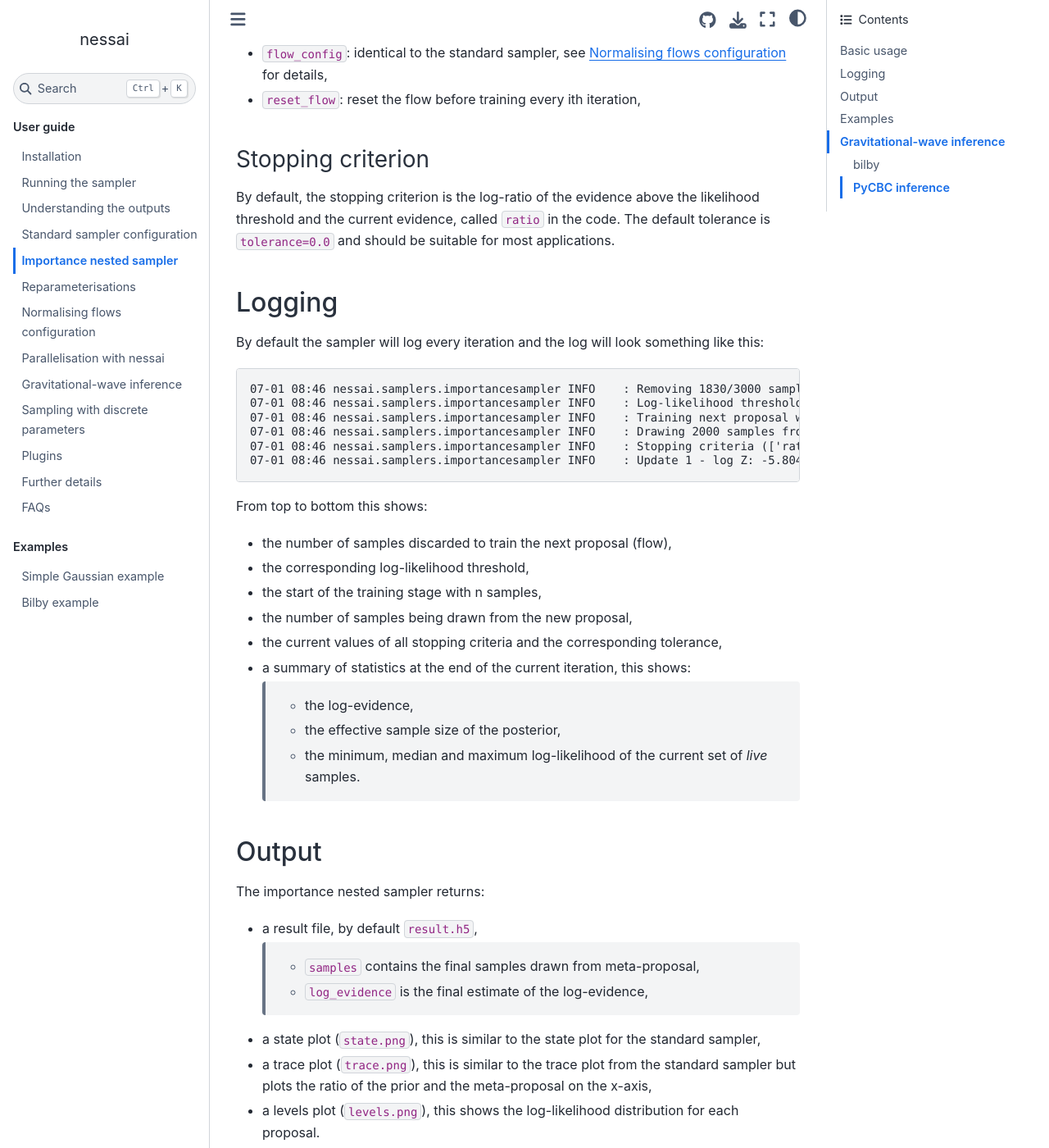
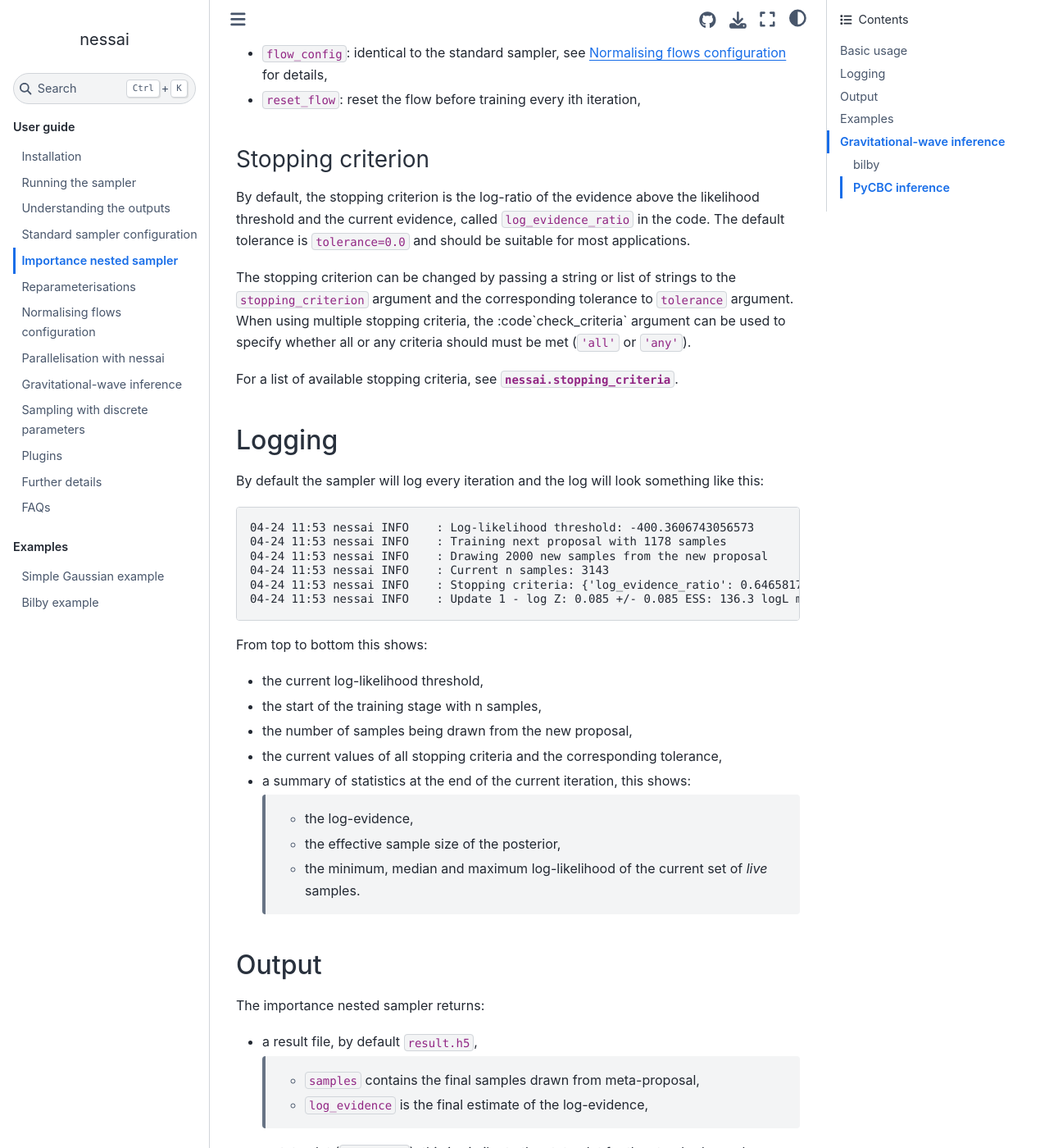
Before and after one commit to mj-will/nessai, a Sphinx documentation site: the page built from docs/importance-nested-sampling.rst, in a window 1280 px wide and 1400 px high, scrolled down 1209 px. Shown: the whole window at 82% size. Built offline with Sphinx 7.4.7 and the Sphinx Book theme 1.1.4, drawn with Linux system fonts in a browser that asks for light colours; pages that are not in the unit, such as notebooks, are missing from menus.

Commit message:
DOC: update INS docs with stopping criteria changes

```diff
--- a/docs/importance-nested-sampling.rst
+++ b/docs/importance-nested-sampling.rst
@@ -51,8 +51,14 @@ We now highlight some key settings, for a complete list see the documentation fo
 Stopping criterion
 ------------------
 
-By default, the stopping criterion is the log-ratio of the evidence above the likelihood threshold and the current evidence, called :code:`ratio` in the code.
+By default, the stopping criterion is the log-ratio of the evidence above the likelihood threshold and the current evidence, called :code:`log_evidence_ratio` in the code.
 The default tolerance is :code:`tolerance=0.0` and should be suitable for most applications.
+
+The stopping criterion can be changed by passing a string or list of strings to the :code:`stopping_criterion` argument
+and the corresponding tolerance to :code:`tolerance` argument. When using multiple stopping criteria, the :code`check_criteria`
+argument can be used to specify whether all or any criteria should must be met (:code:`'all'` or :code:`'any'`).
+
+For a list of available stopping criteria, see :py:mod:`nessai.stopping_criteria`.
 
 Logging
 =======
@@ -61,17 +67,16 @@ By default the sampler will log every iteration and the log will look something
 
 .. code-block:: console
 
-    07-01 08:46 nessai.samplers.importancesampler INFO    : Removing 1830/3000 samples to train next proposal
-    07-01 08:46 nessai.samplers.importancesampler INFO    : Log-likelihood threshold: -487.90392013926345
-    07-01 08:46 nessai.samplers.importancesampler INFO    : Training next proposal with 1170 samples
-    07-01 08:46 nessai.samplers.importancesampler INFO    : Drawing 2000 samples from the new proposal
-    07-01 08:46 nessai.samplers.importancesampler INFO    : Stopping criteria (['ratio']): [0.638027881338866] - Tolerance: [0.0]
-    07-01 08:46 nessai.samplers.importancesampler INFO    : Update 1 - log Z: -5.804 +/- 0.089 ESS: 123.7 logL min: -3874.530 logL median: -96.682 logL max: -0.015
+    04-24 11:53 nessai INFO    : Log-likelihood threshold: -400.3606743056573
+    04-24 11:53 nessai INFO    : Training next proposal with 1178 samples
+    04-24 11:53 nessai INFO    : Drawing 2000 new samples from the new proposal
+    04-24 11:53 nessai INFO    : Current n samples: 3143
+    04-24 11:53 nessai INFO    : Stopping criteria: {'log_evidence_ratio': 0.6465817114126242} - Tolerances: {'log_evidence_ratio': 0.0}
+    04-24 11:53 nessai INFO    : Update 1 - log Z: 0.085 +/- 0.085 ESS: 136.3 logL min: -4953.606 logL median: -81.045 logL max: -0.007
 
 From top to bottom this shows:
 
-* the number of samples discarded to train the next proposal (flow),
-* the corresponding log-likelihood threshold,
+* the current log-likelihood threshold,
 * the start of the training stage with n samples,
 * the number of samples being drawn from the new proposal,
 * the current values of all stopping criteria and the corresponding tolerance,
```
